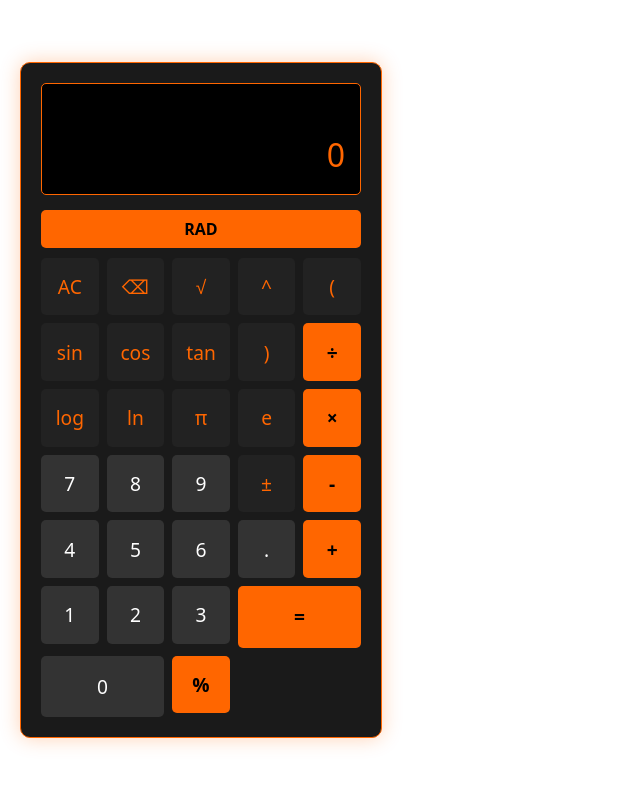
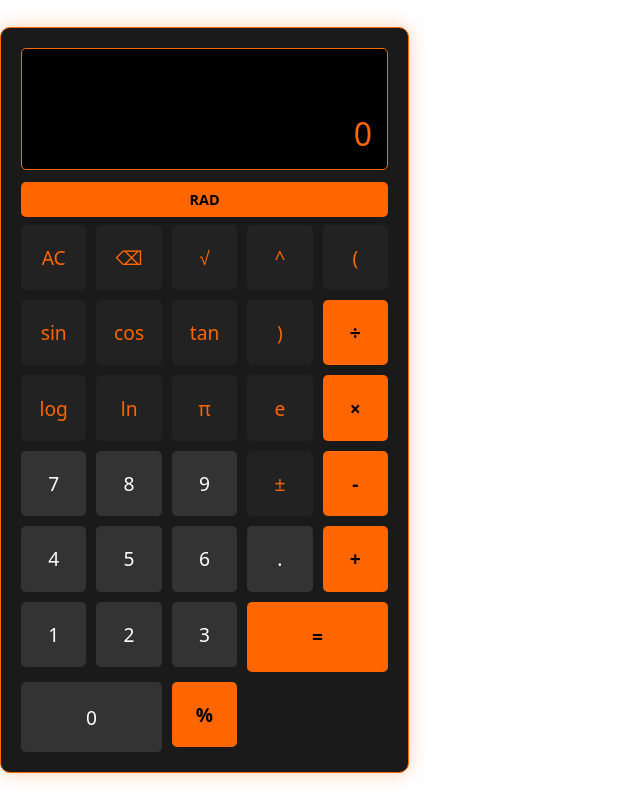
Before and after one commit to mavzee/scical, a React (Vite) app: page / in a window 1280 px wide. Shown: the whole page, without its empty margins (0-640 px from the left). Built offline with nearby package versions, Linux system fonts and the light colour scheme.

Commit message:
Your commit message here

```diff
--- a/src/App.css
+++ b/src/App.css
@@ -1,47 +1,45 @@
-/* Container remains fixed */
-
-/* Responsive calculator styles */
+/* Calculator with fluid sizing */
 .ph-calculator {
-  width: 320px;
+  width: 100%;
+  max-width: 420px;
   background-color: #1a1a1a;
   border-radius: 10px;
-  padding: 20px;
+  padding: 15px;
   box-shadow: 0 0 20px rgba(255, 102, 0, 0.3);
   border: 1px solid #ff6600;
-  margin: 20px;
+  margin: 0 auto;
 }
 
 .ph-display {
   background-color: #000000;
-  padding: 15px;
+  padding: 12px;
   border-radius: 5px;
-  margin-bottom: 15px;
+  margin-bottom: 12px;
   text-align: right;
   color: #ff6600;
-  min-height: 80px;
+  min-height: 70px;
   display: flex;
   flex-direction: column;
   justify-content: space-between;
   border: 1px solid #ff6600;
   overflow: hidden;
+  word-break: break-all;
 }
 
 .ph-prev {
-  font-size: 1rem;
+  font-size: 0.9rem;
   color: rgba(255, 102, 0, 0.7);
-  word-wrap: break-word;
-  overflow-wrap: break-word;
+  line-height: 1.2;
 }
 
 .ph-current {
-  font-size: clamp(1.5rem, 5vw, 2rem);
-  word-wrap: break-word;
-  overflow-wrap: break-word;
+  font-size: 1.5rem;
+  line-height: 1.2;
   color: #ff6600;
 }
 
 .ph-angle-toggle {
-  margin-bottom: 10px;
+  margin-bottom: 8px;
 }
 
 .ph-angle-btn {
@@ -53,17 +51,18 @@
   border-radius: 5px;
   cursor: pointer;
   font-weight: bold;
+  font-size: 0.9rem;
 }
 
 .ph-buttons {
   display: grid;
   grid-template-columns: repeat(5, minmax(0, 1fr));
-  gap: 8px;
+  gap: 6px;
 }
 
 .ph-num-btn, .ph-op-btn, .ph-func-btn, .ph-equals-btn {
-  padding: clamp(10px, 2vw, 15px);
-  font-size: clamp(0.9rem, 3vw, 1.2rem);
+  padding: 12px 5px;
+  font-size: 1rem;
   border: none;
   border-radius: 5px;
   cursor: pointer;
@@ -121,34 +120,89 @@ button:active {
   aspect-ratio: 2/1;
 }
 
-/* Responsive adjustments for calculator only */
-@media (max-width: 400px) {
+/* Responsive adjustments */
+@media (min-width: 768px) {
   .ph-calculator {
-    width: 90%;
-    max-width: 320px;
+    padding: 20px;
+    max-width: 500px;
+  }
+
+  .ph-display {
+    min-height: 90px;
     padding: 15px;
   }
 
+  .ph-current {
+    font-size: 2rem;
+  }
+
+  .ph-prev {
+    font-size: 1.1rem;
+  }
+
   .ph-buttons {
-    gap: 6px;
+    gap: 10px;
+  }
+
+  .ph-num-btn, .ph-op-btn, .ph-func-btn, .ph-equals-btn {
+    padding: 15px 10px;
+    font-size: 1.2rem;
+  }
+}
+
+@media (max-width: 480px) {
+  .ph-calculator {
+    max-width: 350px;
+  }
+
+  .ph-display {
+    min-height: 60px;
+    padding: 10px;
+  }
+
+  .ph-current {
+    font-size: 1.3rem;
+  }
+
+  .ph-prev {
+    font-size: 0.8rem;
+  }
+
+  .ph-buttons {
+    gap: 5px;
+  }
+
+  .ph-num-btn, .ph-op-btn, .ph-func-btn, .ph-equals-btn {
+    padding: 10px 3px;
+    font-size: 0.9rem;
   }
 }
 
 @media (max-width: 350px) {
   .ph-calculator {
+    max-width: 280px;
     padding: 10px;
   }
 
   .ph-display {
-    min-height: 70px;
-    padding: 10px;
+    min-height: 50px;
   }
 
   .ph-current {
-    font-size: 1.5rem;
+    font-size: 1.1rem;
   }
 
   .ph-prev {
-    font-size: 0.9rem;
+    font-size: 0.7rem;
+  }
+
+  .ph-num-btn, .ph-op-btn, .ph-func-btn, .ph-equals-btn {
+    padding: 8px 2px;
+    font-size: 0.8rem;
+  }
+
+  .ph-angle-btn {
+    padding: 6px;
+    font-size: 0.8rem;
   }
 }
--- a/src/App.jsx
+++ b/src/App.jsx
@@ -1,33 +1,30 @@
-import { useState, useEffect } from 'react';
+import { useState } from 'react';
 import './App.css';
 
 function App() {
   const [input, setInput] = useState('0');
   const [prevInput, setPrevInput] = useState('');
   const [isRadians, setIsRadians] = useState(true);
-  const [isMobile, setIsMobile] = useState(window.innerWidth < 768);
-
-  useEffect(() => {
-    const handleResize = () => {
-      setIsMobile(window.innerWidth < 768);
-    };
-    window.addEventListener('resize', handleResize);
-    return () => window.removeEventListener('resize', handleResize);
-  }, []);
 
   const handleNumber = (num) => {
     if (input === '0' && num !== '.') {
       setInput(num);
     } else if (input === '-0' && num !== '.') {
       setInput('-' + num);
+    } else if (num === '.' && input.includes('.')) {
+      return;
     } else {
       setInput(input + num);
     }
   };
 
   const handleOperator = (op) => {
-    if (input.slice(-1) === op) return;
+    const lastChar = input.slice(-1);
+    if (/[+\-*/%^]/.test(lastChar)) {
+      setInput(input.slice(0, -1) + op);
+    } else {
       setInput(input + op);
+    }
   };
 
   const handleFunction = (func) => {
@@ -92,7 +89,6 @@ function App() {
   };
 
   return (
-    <div className={`ph-container ${isMobile ? 'mobile' : ''}`}>
     <div className="ph-calculator">
       <div className="ph-display">
         <div className="ph-prev">{prevInput}</div>
@@ -145,7 +141,6 @@ function App() {
         <button className="ph-op-btn" onClick={() => handleOperator('%')}>%</button>
       </div>
     </div>
-    </div>
   );
 }
 
```
Lines whose indentation alone changed are shown as unchanged.
